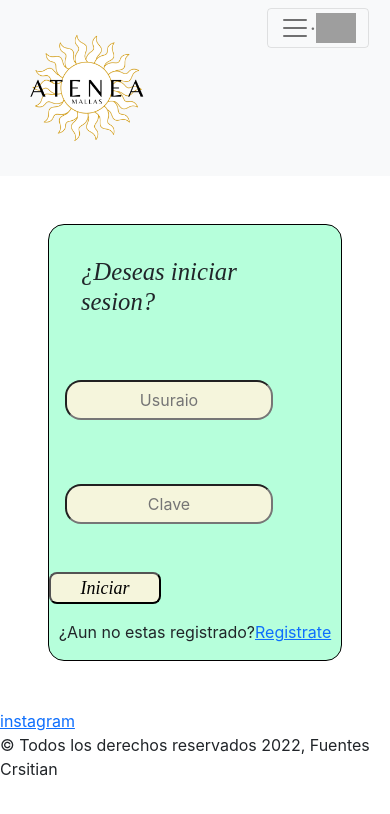
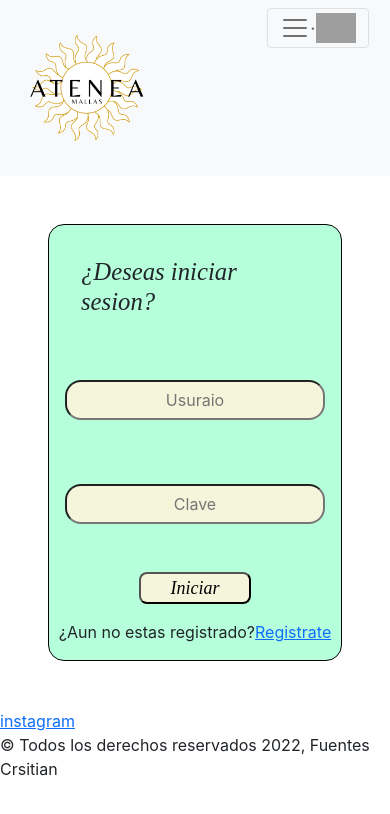
Before and after one commit to ltherisod/pro-atenea-mallas, a React (Create React App) app: page /Login in a window 390 px wide. Shown: the top 814 px of the page. Built offline with nearby package versions, Linux system fonts and the light colour scheme; grey boxes are pictures that could not be loaded.

Commit message:
acomoods

```diff
--- a/src/App.css
+++ b/src/App.css
@@ -127,7 +127,7 @@
 
 .input2{
   border-radius: 1rem;
-  width: 25rem;
+  width: 100%;
   height: 2.5rem;
   text-align: center;
   color: #373737cd;
@@ -136,7 +136,7 @@
 
 @media screen and (max-width: 764px) {
   .input2{
-    width: 80%;
+    width: 100%;
   };
 }
 
@@ -145,6 +145,8 @@
   margin: 1rem;
   width: 100%;
   height: 100%;
+  display: flex;
+  justify-content: center;
 }
 
 .btnSubmit{
--- a/src/componentes/Login/Login.jsx
+++ b/src/componentes/Login/Login.jsx
@@ -1,7 +1,9 @@
 import { click } from '@testing-library/user-event/dist/click';
 import React from 'react'
+import { useState } from 'react';
 
 const login = (props) => {
+
   return (
     <form className='form'>
 
```
Also changed, not shown: src/componentes/Select/Select.jsx (added, +12 -0 lines), src/App.js (line endings or trailing spaces).
